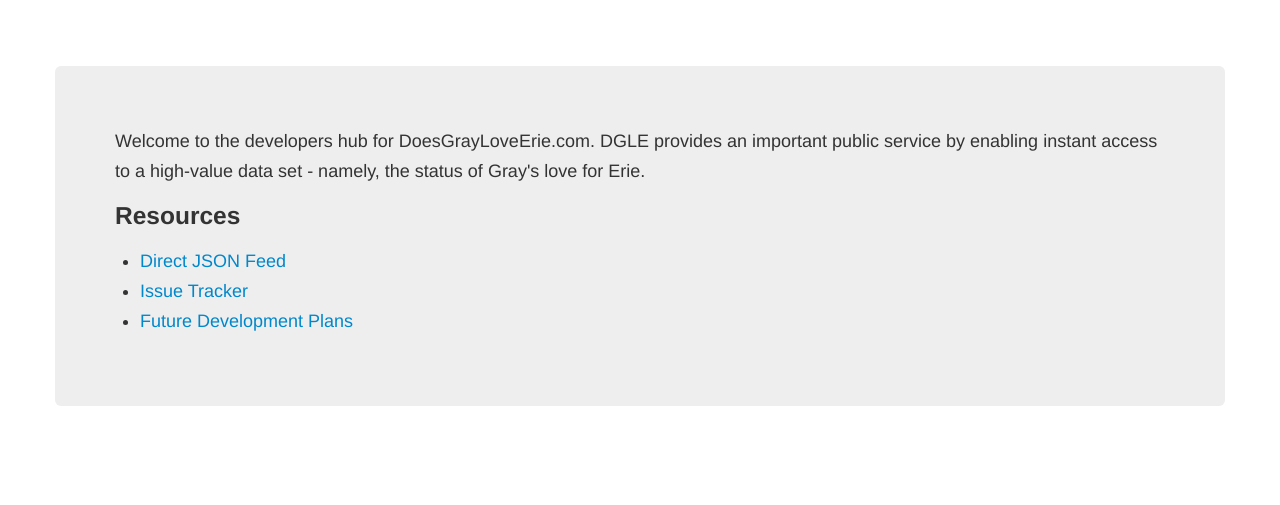
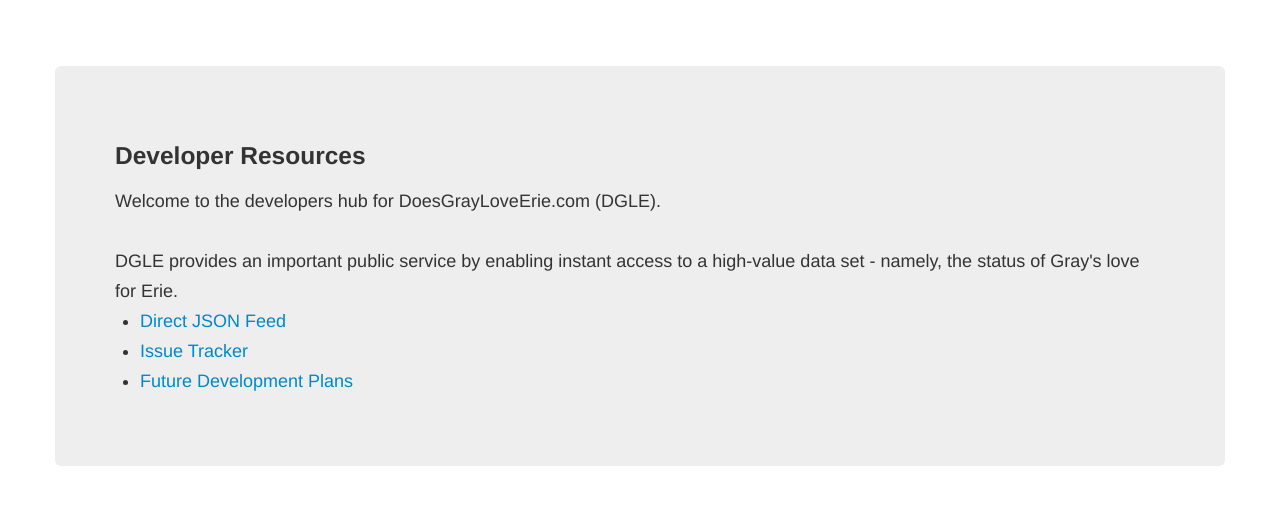
Before and after one commit to gbinal/EM-API, a Jekyll site: the page built from developers.html, in a window 1280 px wide. Shown: the top 505 px of the page. Built offline with Jekyll 4.4.1, drawn with Linux system fonts in a browser that asks for light colours; nearby versions of some CDN libraries.

Commit message:
Update developers.html

```diff
--- a/developers.html
+++ b/developers.html
@@ -4,11 +4,11 @@
 
 <div style="margin: 60px auto;" class="hero-unit">
 
-Welcome to the developers hub for DoesGrayLoveErie.com.
+<h3>Developer  Resources</h3>
+
+Welcome to the developers hub for DoesGrayLoveErie.com (DGLE).<br><br>
 
 DGLE provides an important public service by enabling instant access to a high-value data set - namely, the status of Gray's love for Erie.
-
-<h3>Resources</h3>
 
 <ul>
 <li><a href="http://www.doesgrayloveerie.com/api">Direct JSON Feed</a></li>
```
